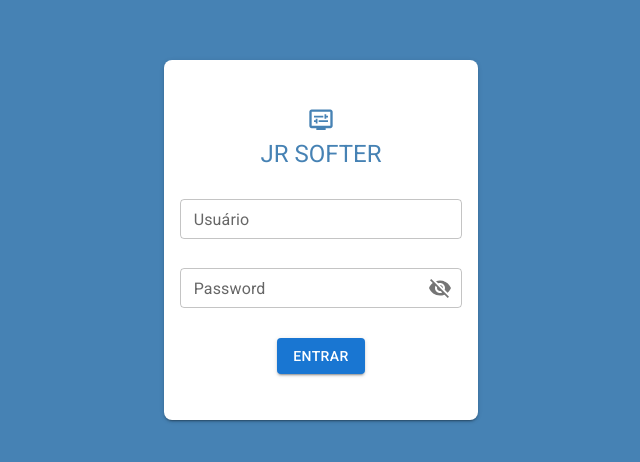
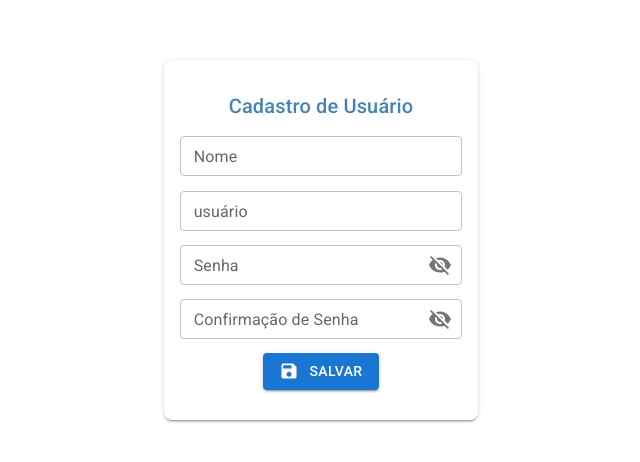
Before and after one commit to JhowRodrigues2/CadastroProduto, a React (Vite) app: page /caduser in a window 1280 px wide. Before the commit this address led to /login. Shown: the part 160-622 px from the top of the page, without its empty margins (319-959 px from the left). Built offline with nearby package versions, Linux system fonts and the light colour scheme.

Commit message:
cad user front end

```diff
--- a/src/App.jsx
+++ b/src/App.jsx
@@ -2,16 +2,16 @@ import Login from "./components/Login/Login";
 import { CssBaseline } from "@mui/material";
 import { BrowserRouter, Routes, Route,Navigate } from "react-router-dom";
 import Home from "./components/Home";
+import CadUser from "./components/Login/cadUser";
 function App() {
   return (<>
     <CssBaseline/>
     <BrowserRouter>
     <Routes>
     <Route path="*" element={<Navigate to="/login" />} />
-
      <Route path="/login" element={<Login />}/>
      <Route path="/home" element={<Home/>}/>
-
+     <Route path="/caduser" element={<CadUser/>}/>
       </Routes>
     </BrowserRouter>
     </>
--- /dev/null
+++ b/src/components/Login/CadUser.jsx
@@ -0,0 +1,116 @@
+import React from "react";
+import {
+  Box,
+  FormControl,
+  InputAdornment,
+  IconButton,
+  TextField,
+  Button,
+  Icon,
+  Typography,
+} from "@mui/material";
+import { VisibilityOff, Visibility } from "@mui/icons-material";
+import { useState } from "react";
+import SaveIcon from "@mui/icons-material/Save";
+
+const CadUser = () => {
+  const [showPassword, setShowPassword] = useState(false);
+  const [showConfirmPassword, setShowConfirmPassword] = useState(false);
+
+  const handleClickShowPassword = (field) => {
+    if (field === "password") {
+      setShowPassword(!showPassword);
+    } else if (field === "confirmPass") {
+      setShowConfirmPassword(!showConfirmPassword);
+    }
+  };
+  const handleMouseDownPassword = (event) => {
+    event.preventDefault();
+  };
+  return (
+    <Box
+      sx={{
+        display: "flex",
+        flexWrap: "wrap",
+        width: "100vw",
+        height: "100vh",
+        alignItems: "center",
+        justifyContent: "center",
+      }}
+    >
+      <FormControl
+        sx={{
+          m: 1,
+          width: "35ch",
+          height: "40ch",
+          display: "flex",
+          boxShadow: "2",
+          padding: "1rem",
+          background: "#FFF",
+          borderRadius: "0.5rem",
+          flexDirection: "column",
+          justifyContent: "space-evenly",
+          alignItems: "center",
+          textAlign: "center",
+        }}
+        variant="outlined"
+      >
+        <Typography variant="h6" color="#4682B4" margin="0 auto">
+          Cadastro de Usuário
+        </Typography>
+        <TextField label="Nome" name="name" size="small" fullWidth />
+        <TextField label="usuário" size="small" fullWidth />
+        <TextField
+          id="pass"
+          size="small"
+          fullWidth
+          name="password"
+          label="Senha"
+          type={showPassword ? "text" : "password"}
+          InputProps={{
+            endAdornment: (
+              <InputAdornment position="end">
+                <IconButton
+                  aria-label="toggle password visibility"
+                  onClick={() => handleClickShowPassword("password")}
+                  onMouseDown={handleMouseDownPassword}
+                  edge="end"
+                >
+                  {showPassword ? <Visibility /> : <VisibilityOff />}
+                </IconButton>
+              </InputAdornment>
+            ),
+          }}
+        />
+        <TextField
+          id="confirmPass"
+          size="small"
+          fullWidth
+          name="confirmPass"
+          label="Confirmação de Senha"
+          type={showConfirmPassword ? "text" : "password"}
+          InputProps={{
+            endAdornment: (
+              <InputAdornment position="end">
+                <IconButton
+                  aria-label="toggle password visibility"
+                  onClick={() => handleClickShowPassword("confirmPass")}
+                  onMouseDown={handleMouseDownPassword}
+                  edge="end"
+                >
+                  {showConfirmPassword ? <Visibility /> : <VisibilityOff />}
+                </IconButton>
+              </InputAdornment>
+            ),
+          }}
+        />
+        <Button variant="contained" id="login" type="submit">
+          <SaveIcon fontSize="small" style={{ marginRight: "10" }} />
+          Salvar
+        </Button>
+      </FormControl>
+    </Box>
+  );
+};
+
+export default CadUser;
```
Also changed, not shown: 1 other file (tests, documents, lock files or other folders).
